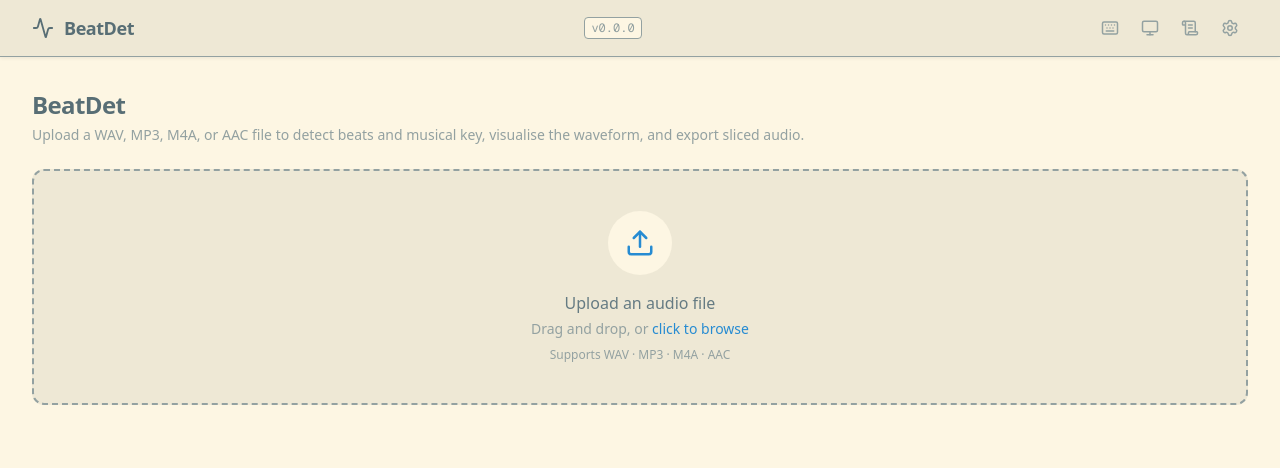
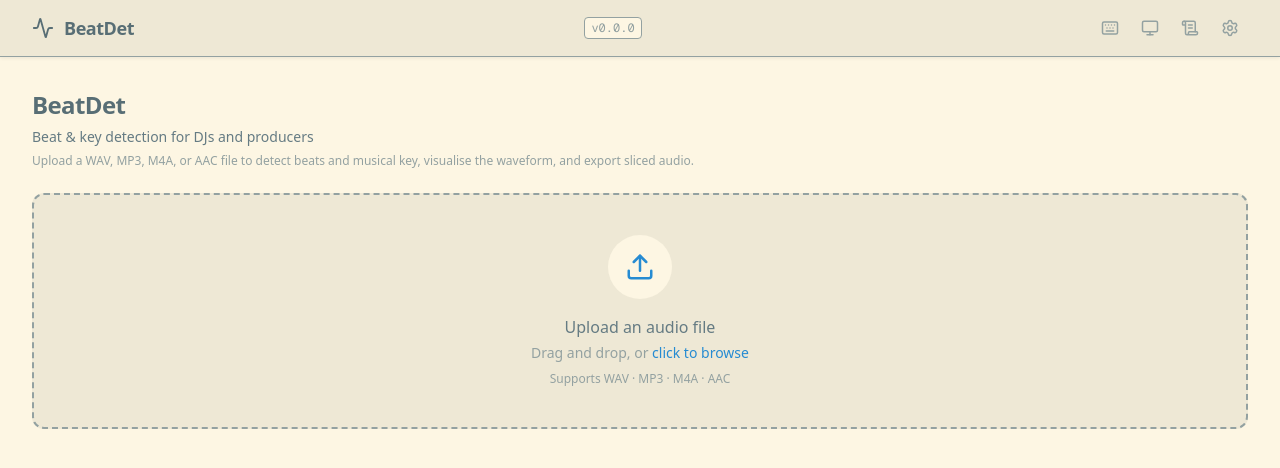
Before and after one commit to platima/beatdet, a Next.js app: page / in a window 1280 px wide. Shown: the top 468 px of the page. Built offline with nearby package versions, Linux system fonts and the light colour scheme.

Commit message:
feat: tagline header, secondary footer buttons, pointer cursor, toast glow (v0.7.6)

```diff
--- a/package.json
+++ b/package.json
@@ -1,6 +1,6 @@
 {
   "name": "beatdet",
-  "version": "0.7.5",
+  "version": "0.7.6",
   "private": true,
   "scripts": {
     "dev": "next dev",
--- a/src/app/globals.css
+++ b/src/app/globals.css
@@ -289,6 +289,13 @@ select:focus-visible {
   outline-offset: 2px;
 }
 
+/* Ensure pointer cursor on interactive elements.
+   Tailwind Preflight does not set this for buttons. */
+button:not(:disabled),
+[role="button"]:not(:disabled) {
+  cursor: pointer;
+}
+
 /* High-contrast active state for buttons so the press is
    visible even without colour distinction */
 button:active {
--- a/src/app/page.tsx
+++ b/src/app/page.tsx
@@ -106,14 +106,17 @@ export default function HomePage() {
   return (
     <div className="space-y-6">
       {/* Page header */}
-      <div className="space-y-1">
+      <div className="space-y-1.5">
         <h1
           className="text-2xl font-bold tracking-tight"
           style={{ color: 'var(--text-heading)' }}
         >
           BeatDet
         </h1>
-        <p className="text-sm" style={{ color: 'var(--text-muted)' }}>
+        <p className="text-sm font-medium" style={{ color: 'var(--text-body)' }}>
+          Beat &amp; key detection for DJs and producers
+        </p>
+        <p className="text-xs" style={{ color: 'var(--text-muted)' }}>
           Upload a WAV, MP3, M4A, or AAC file to detect beats and musical key,
           visualise the waveform, and export sliced audio.
         </p>
@@ -282,7 +285,7 @@ export default function HomePage() {
           <div className="flex justify-end gap-2 pt-2">
             {reanalyse && (
               <Button
-                variant="ghost"
+                variant="secondary"
                 size="sm"
                 icon={<RotateCcw size={14} />}
                 onClick={() => { setBpmMultiplier(1); reanalyse(); }}
@@ -291,7 +294,7 @@ export default function HomePage() {
               </Button>
             )}
             <Button
-              variant="ghost"
+              variant="secondary"
               size="sm"
               icon={<RefreshCw size={14} />}
               onClick={clearAll}
--- a/src/components/BpmDisplay.tsx
+++ b/src/components/BpmDisplay.tsx
@@ -343,7 +343,7 @@ export function BpmDisplay({ result, bpmMultiplier = 1, onMultiplierChange }: Bp
           </div>
           <button
             onClick={() => setDismissedResult(result)}
-            className="shrink-0 rounded p-0.5 hover:bg-[var(--bg-alt)] transition-colors"
+            className="shrink-0 cursor-pointer rounded p-1 hover:bg-[var(--bg-alt)] hover:shadow-md transition-all"
             aria-label="Dismiss detection hint"
           >
             <X size={15} style={{ color: 'var(--text-muted)' }} />
```
Also changed, not shown: 2 other files (tests, documents, lock files or other folders).
